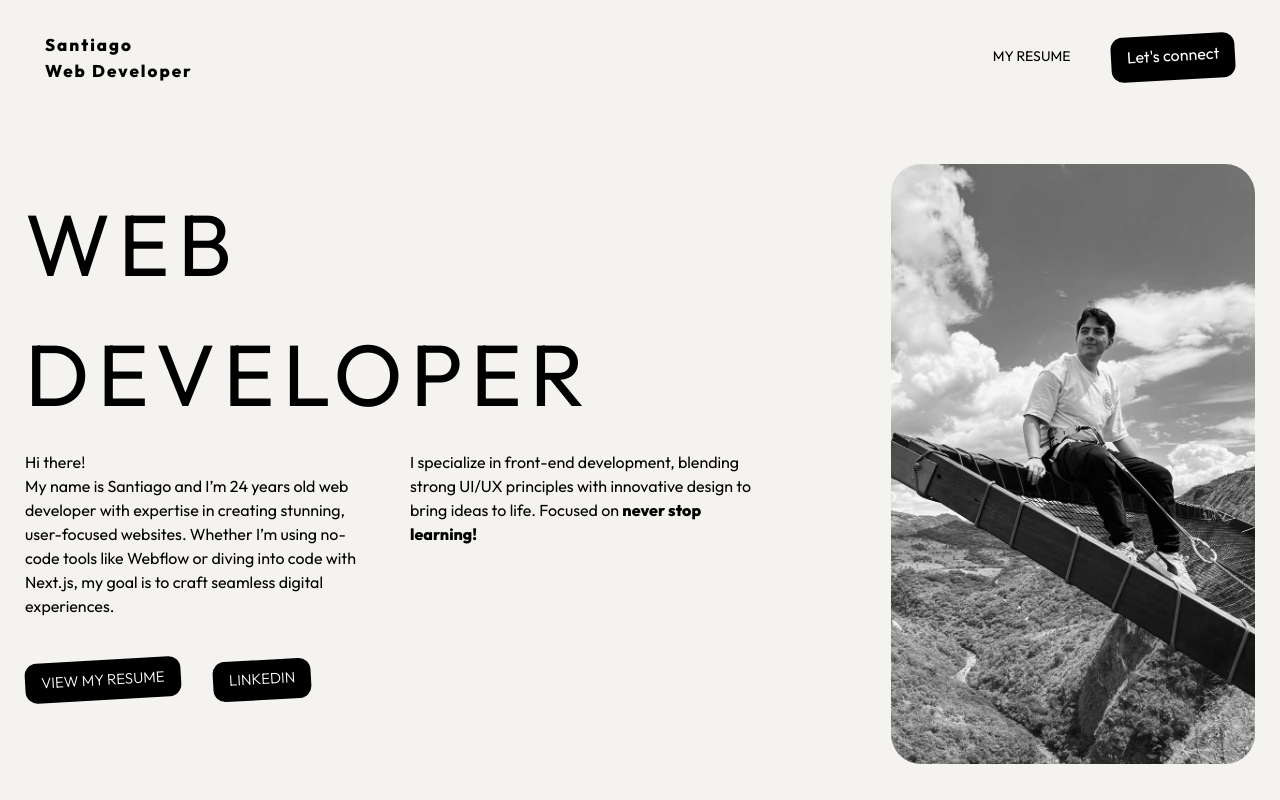
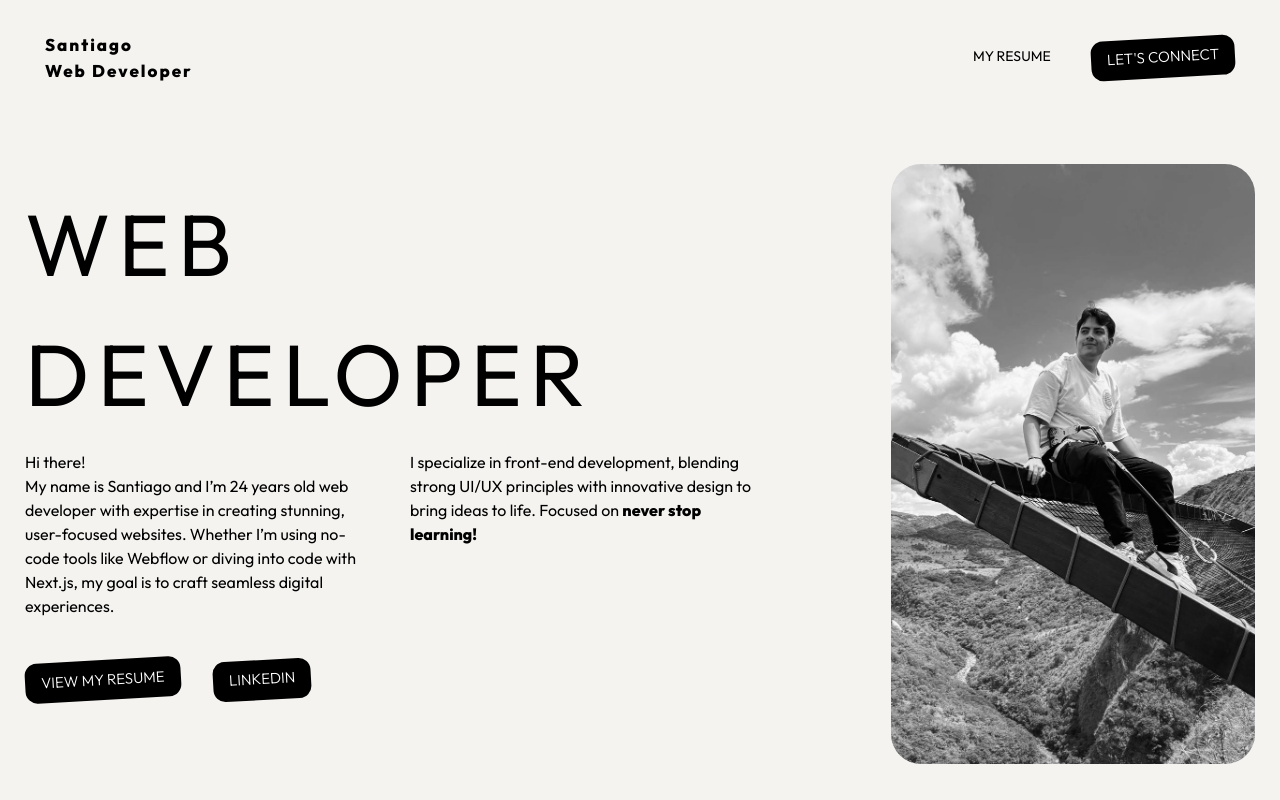
Before and after one commit to SantiagoLopez0/portfolio, a Next.js app: page / in a window 1280 px wide. Shown: the top 800 px of the page. Built offline with nearby package versions, Linux system fonts and the light colour scheme.

Commit message:
updating header styles - Project fix key

```diff
--- a/src/components/Shared/Header/Header.tsx
+++ b/src/components/Shared/Header/Header.tsx
@@ -34,7 +34,7 @@ export const Header = () => {
                             className={link.class}
                             target="_blank"
                         >
-                            <p className="">{link.name}</p>
+                            {link.name}
                         </Link>
                         );
                     })}
--- a/src/components/Shared/Header/header.module.css
+++ b/src/components/Shared/Header/header.module.css
@@ -2,6 +2,7 @@
     font-weight: 800;
     font-size: 18px;
 }
+
 .headerOption{
     width: auto;
 	text-decoration: none;
@@ -13,19 +14,38 @@
     display: flex;
     align-items: center;
 }
+
+.headerOption:after{
+    content: '';
+    position: absolute;
+    width: 0;
+    height: 1px;
+    bottom: 0;
+    left: 0;
+    background-color: #232121;
+    z-index: 1;
+    transition: all .5s;
+}
+
+.headerOption:hover:after{
+    width: 100%;
+}
+
 .headerCTA {
     max-width: 220px;
-	height: 45px;
+    height: 40px;
     padding: 8px 16px;
-    font-size: 18px;
     list-style: none;
-	background: #000;
     border-radius: 12px;
     transform: rotate(-3.21deg);
     text-decoration: none;
     color: #fff !important;
     text-align: center;
     transition: all .2s;
+    background-color: black;
+    font-size: 15px;
+    text-transform: uppercase;
+    font-weight: 300;
 }
 
 .headerCTA:hover{
@@ -45,8 +65,7 @@
 
 
 @media (max-width: 768px){
-    .headerCTA,
-    .headerOption{
+    .headerNavigation{
         display: none;
     }
 }
--- a/src/components/Shared/Project/Project.tsx
+++ b/src/components/Shared/Project/Project.tsx
@@ -34,7 +34,7 @@ export const Project = ({
             <div className="px-32 py-32 md:pr-64 md:py-64 flex flex-col justify-between">
                 <div className="flex flex-col gap-[8px]">
                     <h2 className="text-[18px]">{name}</h2>
-                    <div key="Technologies" className="flex flex-wrap">
+                    <div className="flex flex-wrap">
                         {technologiesArray.map(tech =>{
                             return(
                                 <>
```
Lines whose indentation alone changed are shown as unchanged.
